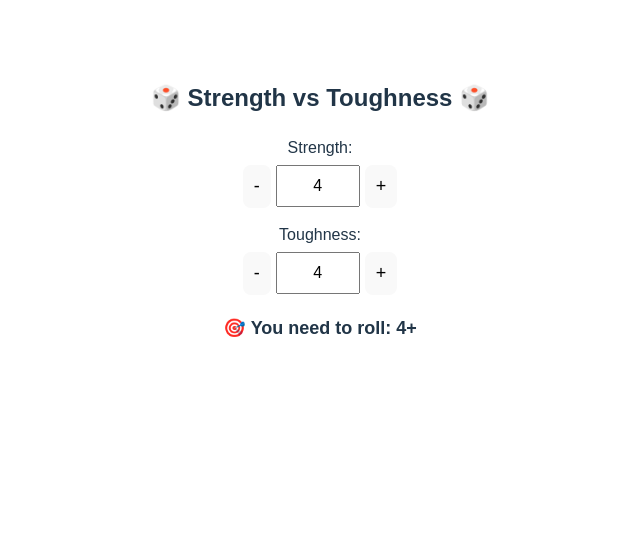
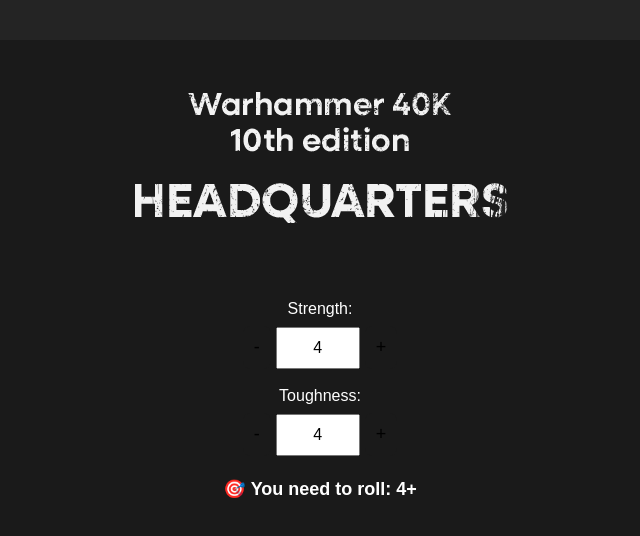
Before and after one commit to RichHallsworth/WH40K-Wound-Calc, a React (Vite) app: page / in a window 1280 px wide. Shown: the top 536 px of the page, without its empty margins (320-960 px from the left). Built offline with nearby package versions, Linux system fonts and the light colour scheme.

Commit message:
Set dark background for white graphics

```diff
--- a/src/App.jsx
+++ b/src/App.jsx
@@ -1,4 +1,6 @@
 import { useState } from 'react';
+import headerImage from './assets/header.png';
+
 
 export default function App() {
   const [strength, setStrength] = useState(4);
@@ -18,7 +20,14 @@
 
   return (
     <div style={{ padding: '20px', fontFamily: 'sans-serif', maxWidth: '400px', margin: '40px auto' }}>
-      <h2 style={{ textAlign: 'center' }}>🎲 Strength vs Toughness 🎲</h2>
+      <div style={{ textAlign: 'center', marginBottom: '30px' }}>
+  <img
+    src={headerImage}
+    alt="Warhammer 40K Companion"
+    style={{ width: '100%', maxWidth: '400px' }}
+  />
+</div>
+
 
       <div style={{ marginBottom: '15px' }}>
         <label style={{ marginBottom: '5px', display: 'block', textAlign: 'center' }}>Strength:</label>
@@ -33,14 +42,12 @@
   style={{
     padding: '10px',
     width: '60px',
-    textAlign: 'center',          // Centers numbers in input
+    textAlign: 'center',  // Centers numbers
     margin: '0 5px',
     fontSize: '16px',
-    WebkitAppearance: 'none',     // Removes arrows (Chrome, Safari, Edge)
-    MozAppearance: 'textfield',   // Removes arrows (Firefox)
-    appearance: 'textfield'       // Ensures removal in other browsers
   }}
 />
+
           <button
             onClick={() => setStrength(adjustValue(strength, 1))}
             style={{ padding: '10px', fontSize: '18px' }}>+</button>
@@ -54,20 +61,18 @@
             onClick={() => setToughness(adjustValue(toughness, -1))}
             style={{ padding: '10px', fontSize: '18px' }}>-</button>
           <input
-            type="number"
-            value={toughness}
-            onChange={(e) => setToughness(Number(e.target.value) || 1)}
+  type="number"
+  value={toughness}
+  onChange={(e) => setToughness(Number(e.target.value) || 1)}
   style={{
     padding: '10px',
     width: '60px',
-    textAlign: 'center',          // Centers numbers in input
+    textAlign: 'center',  // Centers numbers
     margin: '0 5px',
     fontSize: '16px',
-    WebkitAppearance: 'none',     // Removes arrows (Chrome, Safari, Edge)
-    MozAppearance: 'textfield',   // Removes arrows (Firefox)
-    appearance: 'textfield'       // Ensures removal in other browsers
   }}
 />
+
           <button
             onClick={() => setToughness(adjustValue(toughness, 1))}
             style={{ padding: '10px', fontSize: '18px' }}>+</button>
--- a/src/index.css
+++ b/src/index.css
@@ -28,6 +28,8 @@
   margin: 0;
   padding: 0 10px; /* Adds horizontal padding on mobile */
   box-sizing: border-box; /* Ensures padding doesn't add extra width */
+  background-color: #1A1A1A; /* <-- Your new dark background */
+  color: #ffffff; /* ensure text stays readable */
 }
 
 
@@ -55,10 +57,10 @@
   outline: 4px auto -webkit-focus-ring-color;
 }
 
-@media (prefers-color-scheme: light) {
+@media (prefers-color-scheme: dark) {
   :root {
     color: #213547;
-    background-color: #ffffff;
+    background-color: #1A1A1A;
   }
   a:hover {
     color: #747bff;
```
Also changed, not shown: src/assets/header.png (added).
